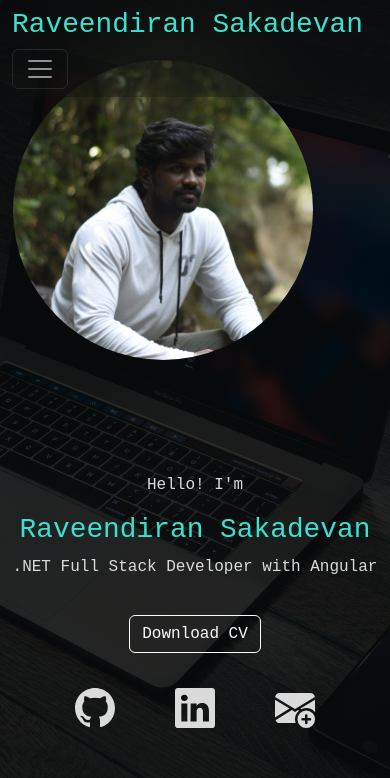
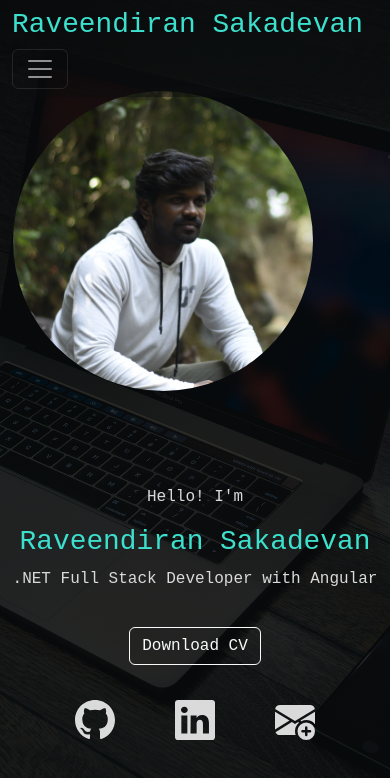
Before and after one commit to RaveendiranS/My-Portfolio-Website, an Angular app: page /home in a window 390 px wide. Shown: the top 778 px of the page. Built offline with nearby package versions, Linux system fonts and the light colour scheme; a web font is replaced by a local one.

Commit message:
Fix Netlify publish directory

```diff
--- a/src/styles.css
+++ b/src/styles.css
@@ -37,6 +37,12 @@ body {
 @media(max-width: 768px) {
     body{
          padding-top: 10%;
+    }
+}
+
+@media(max-width: 600px) {
+    body{
+         padding-top: 20%;
     }
 }
 
```
